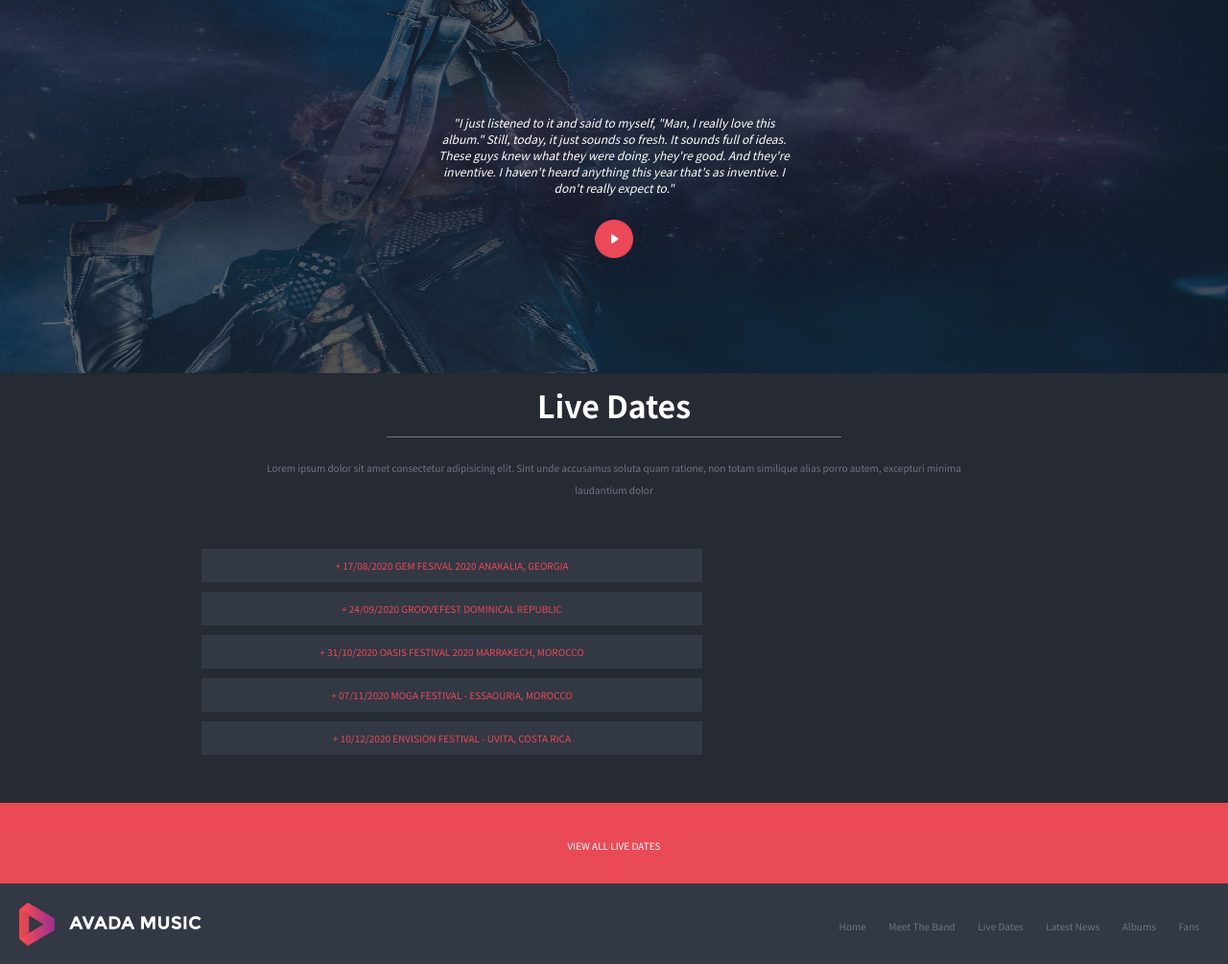
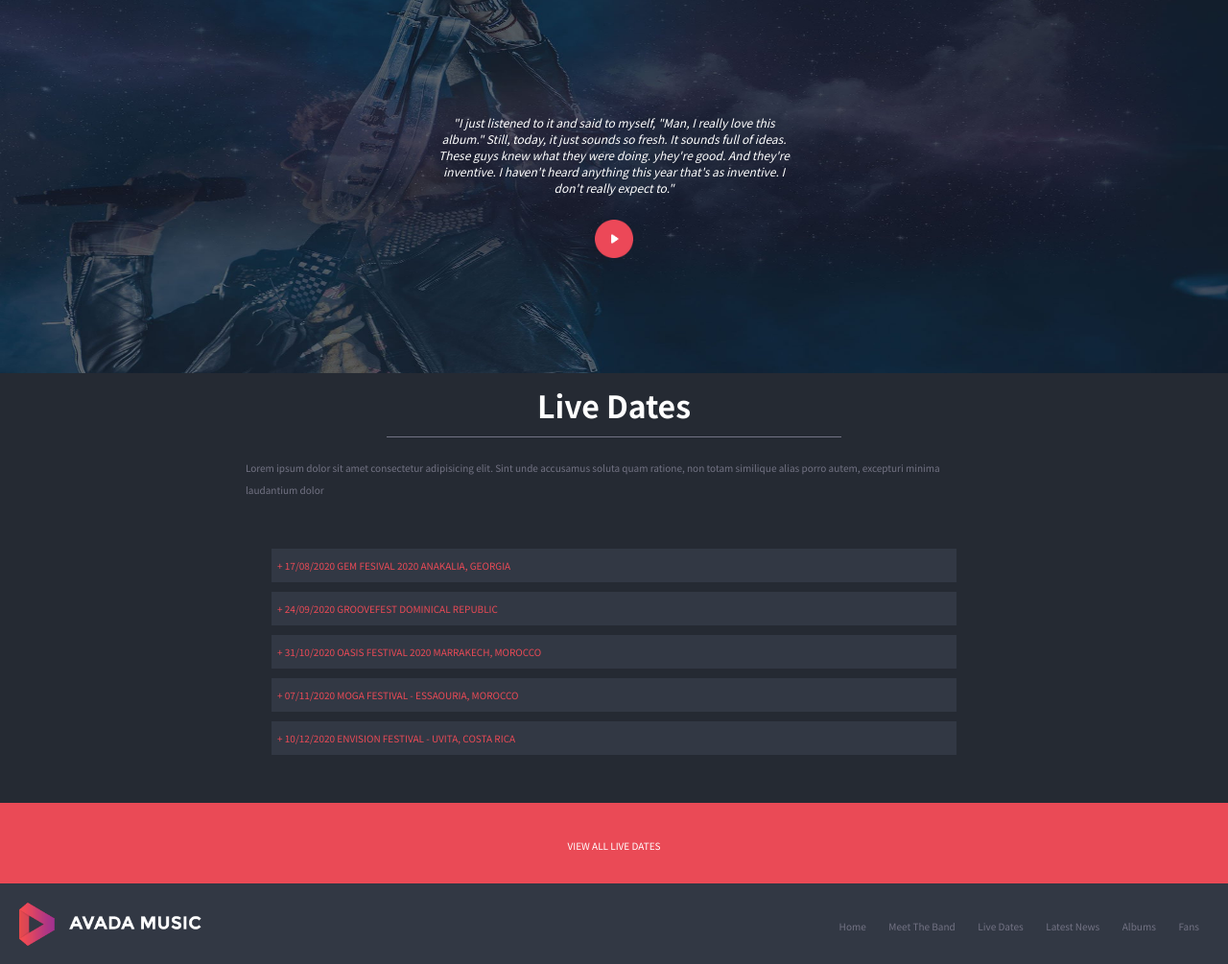
Before and after one commit to Cargalher/proj-html-vuejs, a PHP site: page / in a window 1280 px wide. Shown: the part 2359-3364 px from the top of the page at 96% size. Run offline with PHP 8.4, Linux system fonts and the light colour scheme; some libraries are stand-ins or nearby versions.

Commit message:
css applied to section 5

```diff
--- a/dist/css/app.css
+++ b/dist/css/app.css
@@ -262,6 +262,7 @@ main .live_dates p {
   font-size: 10px;
   line-height: 23px;
   color: #737384;
+  text-align: left;
 }
 main .live_dates h2 {
   font-size: 32px;
@@ -273,10 +274,8 @@ main .live_dates h2 {
 main .live_dates .dates {
   display: flex;
   flex-direction: column;
-  align-items: inherit;
+  align-items: center;
   padding: 45px;
-  width: 75%;
-  margin: auto;
 }
 main .live_dates .dates .dates_container {
   color: #EA4A56;
@@ -287,7 +286,7 @@ main .live_dates .dates .dates_container {
   text-transform: uppercase;
   font-size: 10px;
 }
-main .live_dates i {
+main .live_dates .dates i {
   font-size: 7px;
   margin-right: 10px;
   color: white;
--- a/src/partials/_main.scss
+++ b/src/partials/_main.scss
@@ -198,8 +198,9 @@ main{
             font-size: 10px;
             line-height: 23px;
             color:$text_color;
+            text-align: left;
+        }
 
-       }
         h2{
             font-size: 32px;
             border-bottom: 1px solid $text_color;
@@ -212,10 +213,8 @@ main{
         .dates{
             display: flex;
             flex-direction: column;
-            align-items: inherit;
+            align-items: center;
             padding: 45px;
-            width: 75%;
-            margin: auto;
             .dates_container{
               color:$color_btn_album;
               border: 1px solid $bg_section_one;
@@ -226,14 +225,14 @@ main{
               font-size: 10px;
 
             }
-        }
+
 
             i{
                 font-size: 7px;
                 margin-right: 10px;
                 color: white;
             }
-
+        }
     }
     // section 6
     .view_dates{
```
